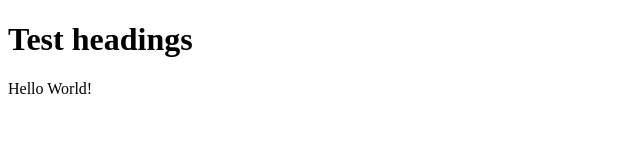
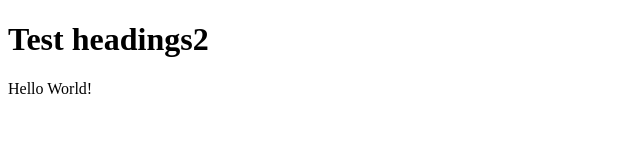
Before and after one commit to HamidHadipour/webApp_bio, a plain HTML site: page index.html in a window 1280 px wide. Shown: the full height of the page, 0-640 px from the left. Drawn offline with Linux system fonts and the light colour scheme.

Commit message:
Update index.html

```diff
--- a/index.html
+++ b/index.html
@@ -4,7 +4,7 @@
         <title>Hello</title>
     </head>
     <body>
-        <h1>Test headings</h1>
+        <h1>Test headings2</h1>
         Hello World!
     </body>
 </html>
```
